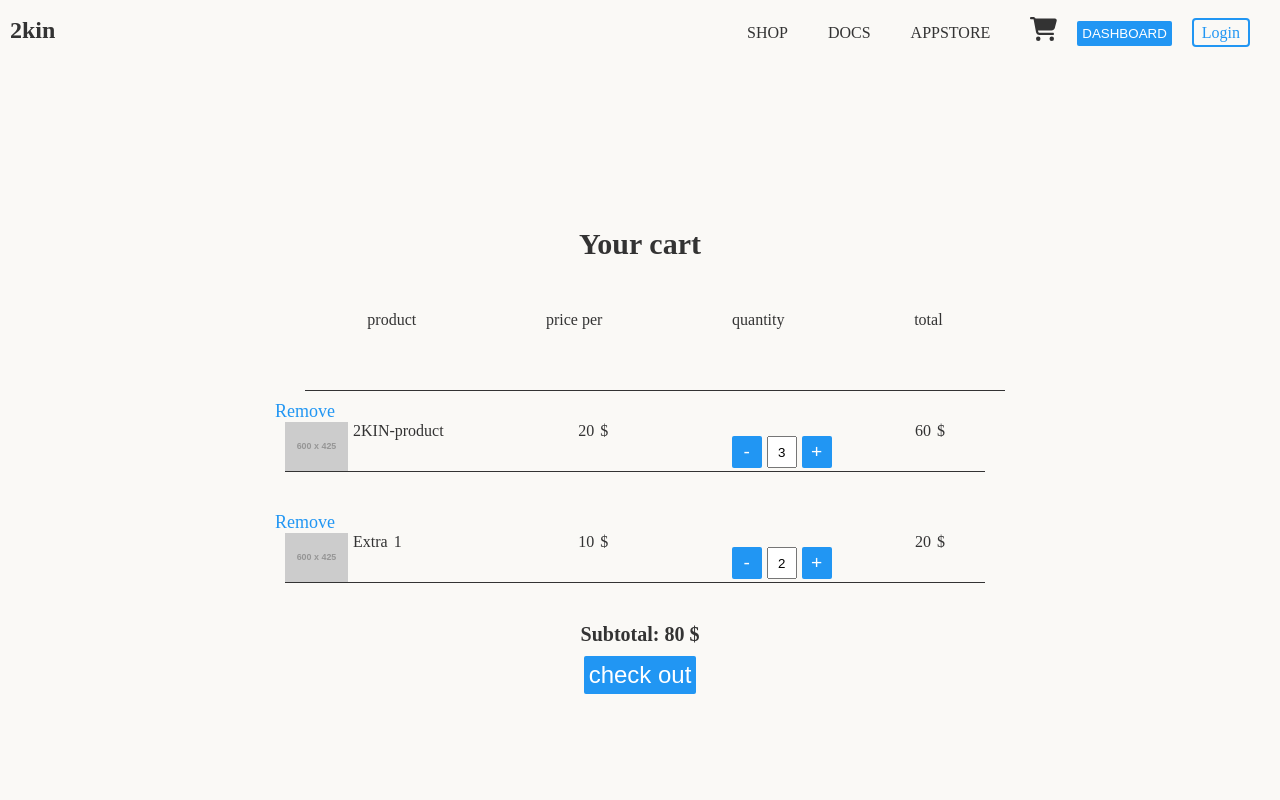
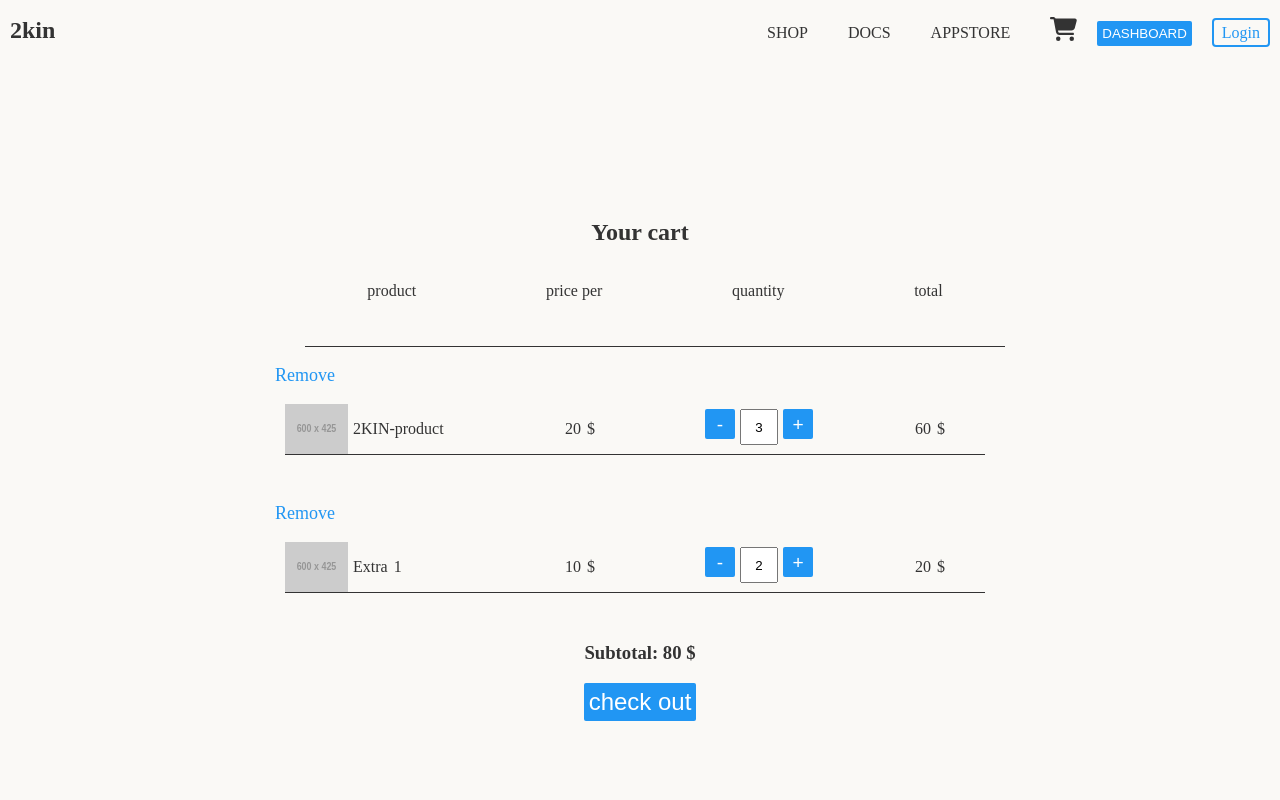
Before and after one commit to SirSicard/2KIN-Onboarding, a React (Vite) app in the folder client/: page /cart in a window 1280 px wide. Shown: the top 800 px of the page. Built offline with nearby package versions, Linux system fonts and the light colour scheme.

Commit message:
commented out globally set css
Also did some small fixes to carts quantity content.

```diff
--- a/client/src/index.css
+++ b/client/src/index.css
@@ -1,10 +1,10 @@
-*,
+/* *,
 *::before,
 *::after {
   box-sizing: border-box;
   margin: 0;
   padding: 0;
-}
+} */
 
 /*light mode*/
 :root {
--- a/client/src/styles/cart.css
+++ b/client/src/styles/cart.css
@@ -5,19 +5,15 @@
   width: 100%;
   flex-flow: column wrap;
   min-height: 800px;
-  gap: 10px;
 }
 .product-name p:last-child {
   display: none;
 }
 .cart-content h3 {
   text-align: center;
-  font-size: 20px;
 }
 .cart-content h2 {
-  font-size: 30px;
   text-align: center;
-  margin-bottom: 40px;
 }
 .cart-content > button {
   max-width: 400px;
@@ -55,13 +51,15 @@
 /*quantity content */
 .quantity-content button {
   width: 30px;
+  height: 30px;
   font-size: larger;
 }
 .quantity-content {
   flex: 0 1 10%;
-  max-width: 100px;
+  max-width: 140px;
   max-height: 20px;
   align-self: center;
+  margin-bottom: 20px;
 }
 /* cart items */
 .cart-items {
@@ -86,9 +84,9 @@
 .cart-items input[type=number] {
   -moz-appearance: textfield;
 }
-.cart-items input {
+.quantity-content > form> input {
   max-width: 30px;
-  height: 32px;
+  height: 30px;
   text-align: center;
 }
 .cart-items > p {
@@ -153,7 +151,7 @@
 
   .quantity-content {
     align-self: auto;
-    min-width: 100px;
+    min-width: 120px;
     max-height: 50px;
   }
 
```
